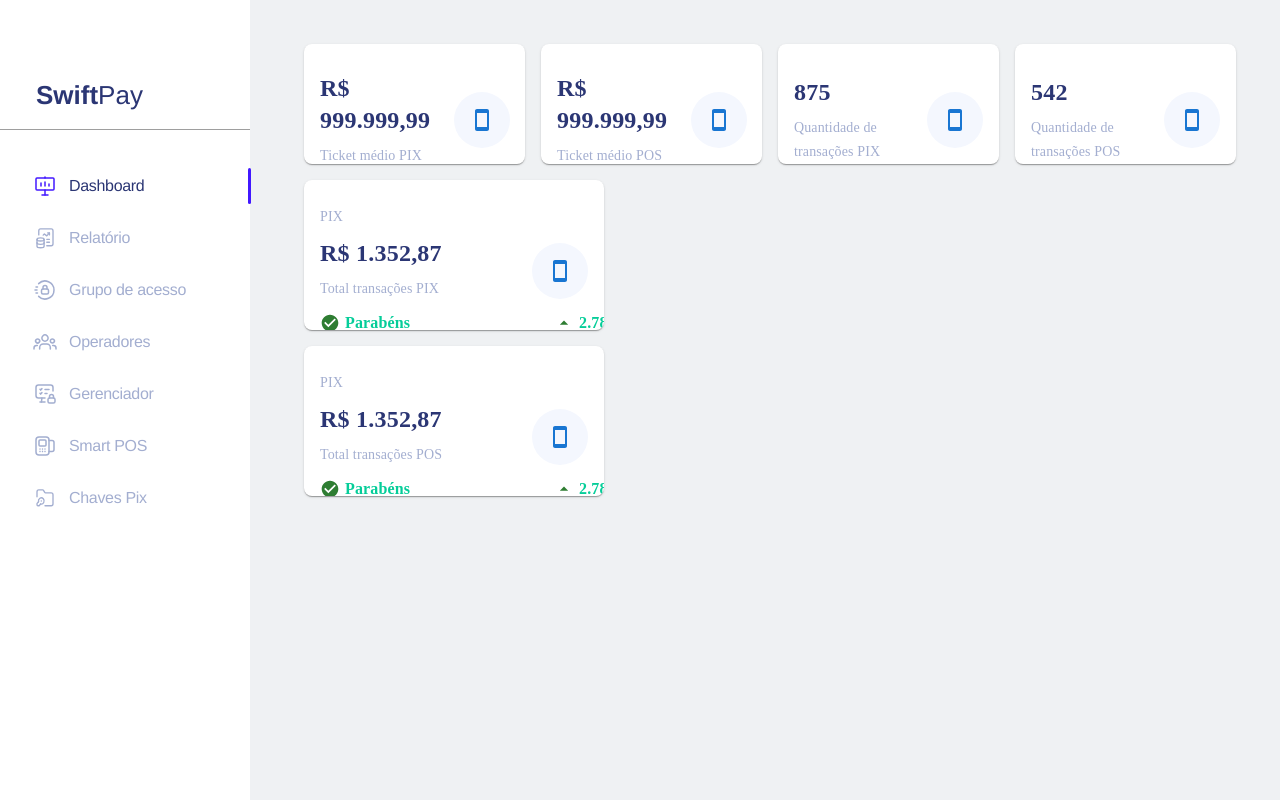
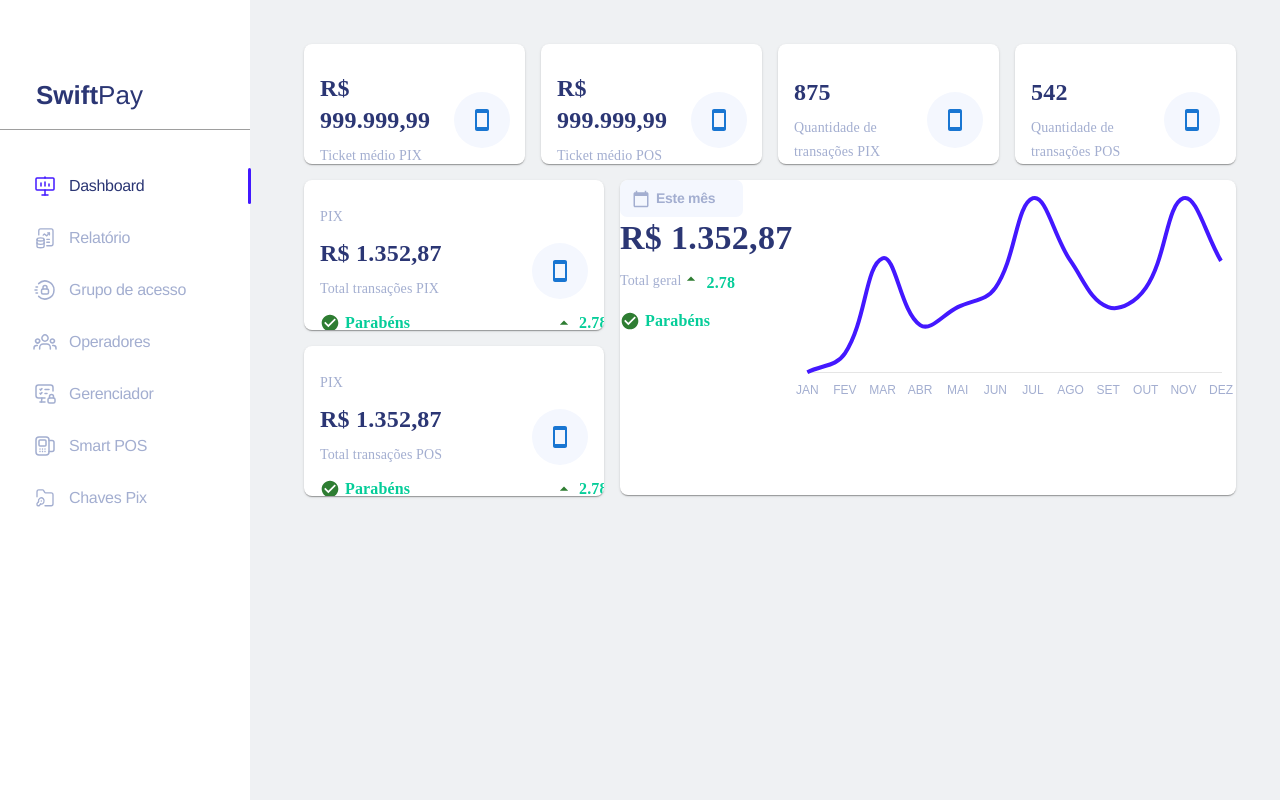
Before and after one commit to isaelsilva1039/raaca-front, a Next.js app: page /dashboard in a window 1280 px wide. Built offline with nearby package versions, Linux system fonts and the light colour scheme; grey boxes are pictures that could not be loaded.

Commit message:
utiliza caso de uso para rederizar itens

```diff
--- a/src/app/dashboard/page.tsx
+++ b/src/app/dashboard/page.tsx
@@ -42,6 +42,64 @@ export default function Dashboard() {
     );
   });
 
+  const options: Options = {
+    responsive: true,
+    plugins: {
+      legend: {
+        display: false
+      },
+    },
+    scales: {
+      x: {
+        grid: {
+          display: false
+        },
+        ticks: {
+          beginAtZero: true,
+          color: '#A3AED0 ',
+          font: {
+            size: 12,
+            family: 'Arial, sans-serif',
+          },
+        }
+      },
+      y: {
+        display: false,
+        grid: {
+          display: false,
+        },
+      }
+    }
+  };
+
+  const values: number[] = dashboardInfo.totalGeral.data.map((element) => {
+    return element.valor
+  })
+
+  const props: LineChartProps = {
+    options,
+    valor: dashboardInfo.totalGeral.valor,
+    data: {
+      labels: dashboardInfo.totalGeral.data.map((element) => { return element.descritivo }),
+      datasets: [{
+        type: "line",
+        label: "Dataset",
+        data: values,
+        borderColor: "#4318FF",
+        fill: false,
+        lineTension: 0.4,
+        pointBorderColor: "#4318FF",
+        borderWidth: 4,
+        pointRadius: 0,
+        pointHoverRadius: 8,
+        pointHoverBackgroundColor: "#ffffff",
+        pointHoverBorderColor: "#4318FF",
+        pointHoverBorderWidth: 4,
+        pointHitRadius: 50,
+      }]
+    },
+  }
+
   return (
     <>
       <Box
@@ -57,6 +115,9 @@ export default function Dashboard() {
             <Grid xs={12} lg={4} md={3} container direction="column" spacing={2} component="div">
               {cartaoGenericoComIndicadorComponents}
             </Grid>
+            <Grid xs={12} lg={8} md={9}>
+              <GraficoLinha {...props} />
+            </Grid>
           </Grid>
         </Container>
       </Box>
--- a/src/core/infra/adapters/ApiAdapter.tsx
+++ b/src/core/infra/adapters/ApiAdapter.tsx
@@ -34,16 +34,52 @@ export default class ApiAdapter implements DashboardApiOutputPort {
                 "variacao": -2.45,
                 "data": [
                     {
+                        "descritivo": "JAN",
+                        "valor": 25060
+                    },
+                    {
+                        "descritivo": "FEV",
+                        "valor": 27980
+                    },
+                    {
+                        "descritivo": "MAR",
+                        "valor": 42800
+                    },
+                    {
+                        "descritivo": "ABR",
+                        "valor": 32400
+                    },
+                    {
+                        "descritivo": "MAI",
+                        "valor": 35200
+                    },
+                    {
+                        "descritivo": "JUN",
+                        "valor": 38200
+                    },
+                    {
+                        "descritivo": "JUL",
+                        "valor": 52160
+                    },
+                    {
+                        "descritivo": "AGO",
+                        "valor": 42400
+                    },
+                    {
                         "descritivo": "SET",
-                        "valor": 22.57
+                        "valor": 35200
                     },
                     {
                         "descritivo": "OUT",
-                        "valor": 23.47
+                        "valor": 38200
                     },
                     {
                         "descritivo": "NOV",
-                        "valor": 41.82
+                        "valor": 52160
+                    },
+                    {
+                        "descritivo": "DEZ",
+                        "valor": 42400
                     }
                 ]
             },
--- a/src/core/ui/componentes/grafico-linha/grafico-linha.tsx
+++ b/src/core/ui/componentes/grafico-linha/grafico-linha.tsx
@@ -14,9 +14,21 @@ import { Line } from "react-chartjs-2";
 import { Box, Card, Stack, Typography } from "@mui/material";
 import CheckCircleIcon from "@mui/icons-material/CheckCircle";
 import ArrowDropUpIcon from "@mui/icons-material/ArrowDropUp";
+import Calendar from "@mui/icons-material/CalendarToday";
 import { LineChartProps } from "@/core/ui/componentes/grafico-linha/LineChartProps";
+import React from "react";
+import "./style.css";
 
 ChartJS.register(CategoryScale, LinearScale, PointElement, LineElement, Title, Tooltip, Legend);
+
+export const TimelineButton = (): JSX.Element => {
+    return (
+        <div className="timeline-button">
+            <Calendar className="calendar-today"/>
+            <div className="text-wrapper">Este mês</div>
+        </div>
+    );
+};
 
 export const GraficoLinha = (props: LineChartProps) => {
     return (
@@ -30,6 +42,7 @@ export const GraficoLinha = (props: LineChartProps) => {
                 }}>
                     {props.valor ? (
                         <>
+                            <TimelineButton />
                             <Typography
                                 color="#2B3674"
                                 style={{
--- /dev/null
+++ b/src/core/ui/componentes/grafico-linha/style.css
@@ -0,0 +1,33 @@
+.timeline-button {
+    background-color: #f4f7fe;
+    border-radius: 7px;
+    height: 37px;
+    overflow: hidden;
+    position: relative;
+    width: 123px;
+    justify-content: center;
+    display: flex;
+    align-items: center;
+}
+
+.timeline-button .calendar-today {
+    height: 18px;
+    left: 12px;
+    position: absolute;
+    top: 10px;
+    width: 18px;
+    color: #a3aed0;
+}
+
+.timeline-button .text-wrapper {
+    color: #a3aed0;
+    font-family: "DM Sans", Helvetica;
+    font-size: 14px;
+    font-weight: 500;
+    height: 18px;
+    left: 36px;
+    letter-spacing: -0.28px;
+    line-height: normal;
+    position: absolute;
+    font-weight: bold;
+}
```
Also changed, not shown: src/core/ui/componentes/grafico-linha/periodo.png (added).
